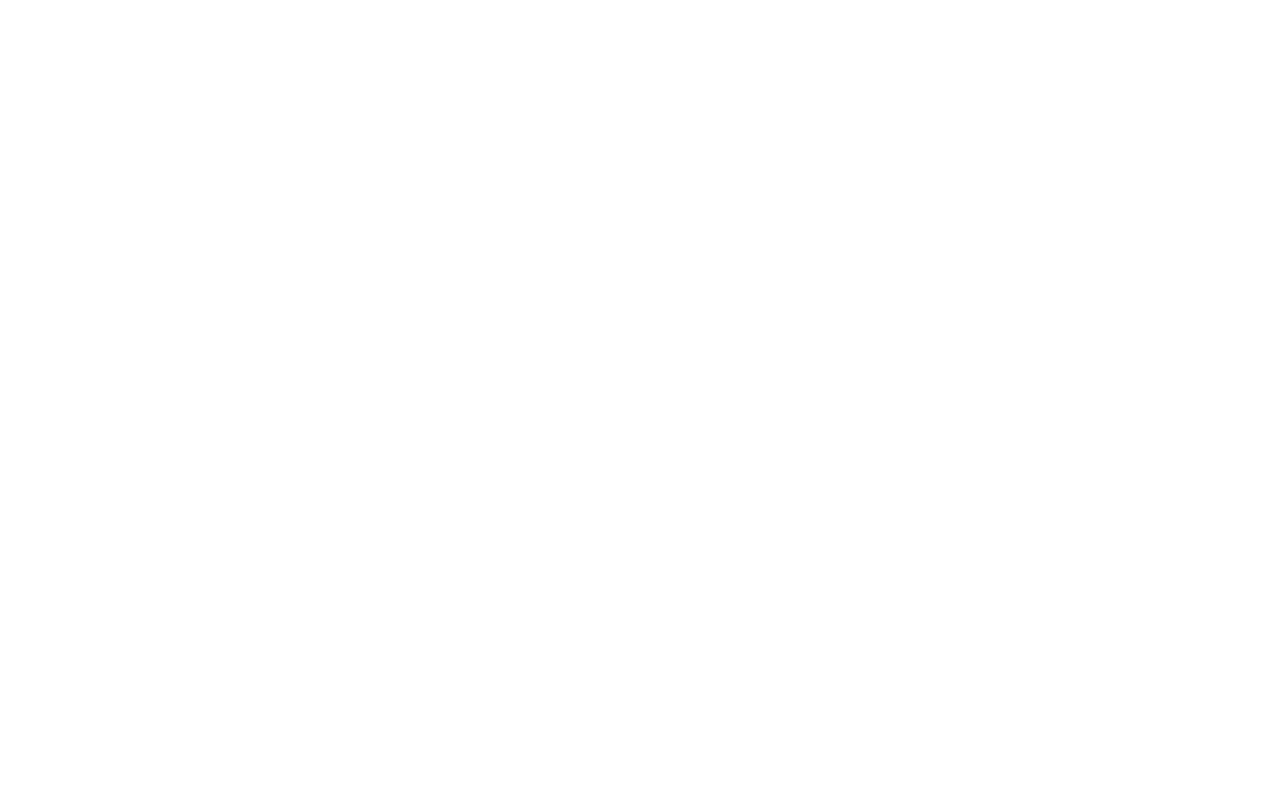
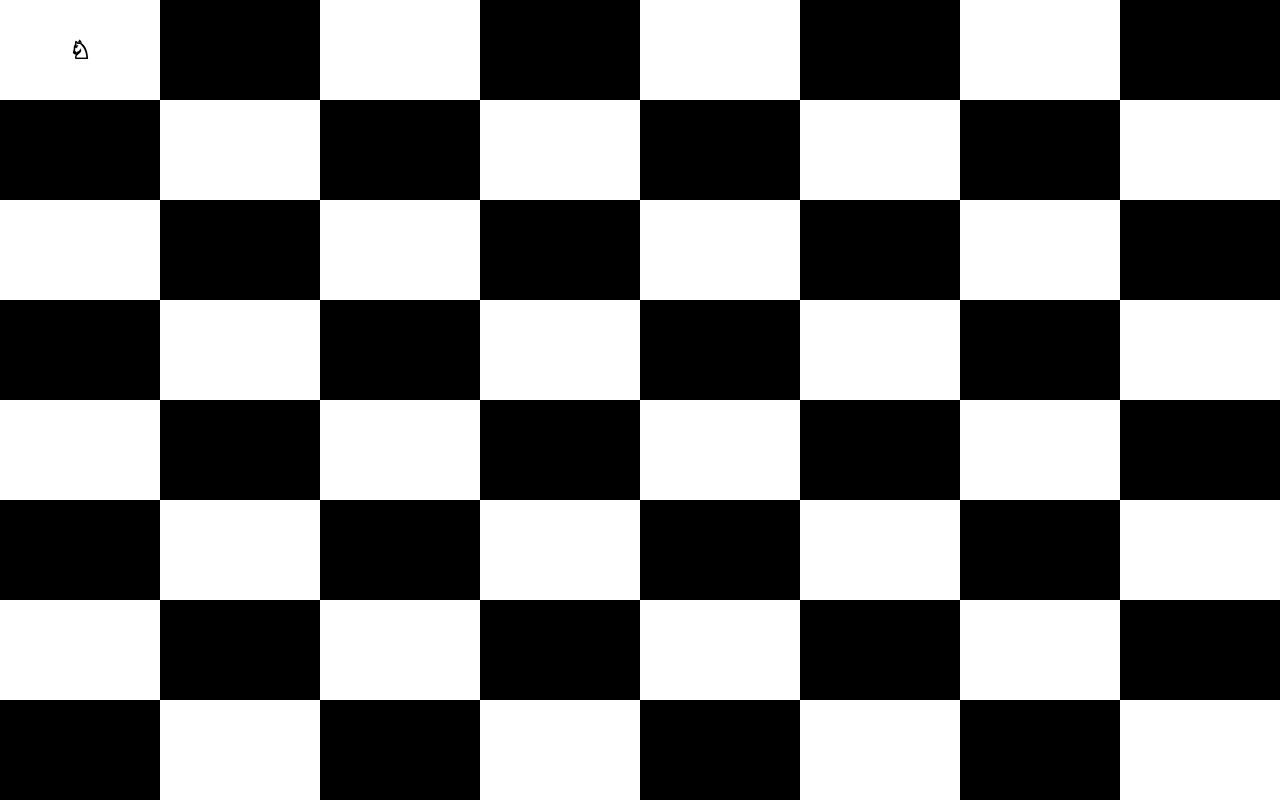
Before and after one commit to 2nonnon/game, a React (Vite) app: page /dndpalyground in a window 1280 px wide. Built offline with nearby package versions, Linux system fonts and the light colour scheme.

Commit message:
dnd chess example

```diff
--- a/package.json
+++ b/package.json
@@ -13,6 +13,8 @@
     "match-sorter": "^6.3.1",
     "qrcode-generator": "^1.4.4",
     "react": "^18.2.0",
+    "react-dnd": "^16.0.1",
+    "react-dnd-html5-backend": "^16.0.1",
     "react-dom": "^18.2.0",
     "react-router-dom": "^6.4.2",
     "sort-by": "^1.2.0"
--- /dev/null
+++ b/src/views/DnDPlayground/Game.ts
@@ -0,0 +1,37 @@
+export type Coordinate = [x: number, y: number]
+
+export const ItemTypes = {
+  KNIGHT: 'knight',
+}
+
+type Observer = (knightPosition: Coordinate) => void
+
+let knightPosition: Coordinate = [0, 0]
+let observer: null | Observer = null
+
+function emitChange() {
+  observer!(knightPosition)
+}
+
+export function observe(o: Observer) {
+//   if (!observer)
+  observer = o
+
+//   emitChange()
+}
+
+export function moveKnight(toX: number, toY: number) {
+  knightPosition = [toX, toY]
+  emitChange()
+}
+
+export function canMoveKnight(toX: number, toY: number) {
+  const [x, y] = knightPosition
+  const dx = toX - x
+  const dy = toY - y
+
+  return (
+    (Math.abs(dx) === 2 && Math.abs(dy) === 1)
+      || (Math.abs(dx) === 1 && Math.abs(dy) === 2)
+  )
+}
--- a/src/views/DnDPlayground/index.tsx
+++ b/src/views/DnDPlayground/index.tsx
@@ -1,5 +1,154 @@
+import { useState } from 'react'
+import { DndProvider, DragPreviewImage, useDrag, useDrop } from 'react-dnd'
+import { HTML5Backend } from 'react-dnd-html5-backend'
+import img from '../../assets/react.svg'
+import type { Coordinate } from './Game'
+import { ItemTypes, canMoveKnight, moveKnight, observe } from './Game'
+
+const Knight = () => {
+  const [{ isDragging }, drag, preview] = useDrag(() => ({
+    type: ItemTypes.KNIGHT,
+    collect: monitor => ({
+      isDragging: !!monitor.isDragging(),
+    }),
+  }))
+
+  const knightImage = img
+
+  return (
+    <>
+      <DragPreviewImage connect={preview} src={knightImage} />
+      <div
+        ref={drag}
+        style={{
+          opacity: isDragging ? 0.5 : 1,
+          fontSize: 25,
+          fontWeight: 'bold',
+          cursor: 'move',
+        }}
+      >
+      ♘
+      </div>
+    </>
+  )
+}
+
+const Square = ({ black, children }: { black: boolean; children: any }) => {
+  const fill = black ? 'black' : 'white'
+  const stroke = black ? 'white' : 'black'
+  return <div style={{
+    backgroundColor: fill,
+    color: stroke,
+    width: '100%',
+    height: '100%',
+  }}>{children}</div>
+}
+
+const Overlay = ({ color }: { color: string }) => {
+  return (
+    <div
+      style={{
+        position: 'absolute',
+        top: 0,
+        left: 0,
+        height: '100%',
+        width: '100%',
+        zIndex: 1,
+        opacity: 0.5,
+        backgroundColor: color,
+      }}
+      className='pointer-events-none'
+    />
+  )
+}
+
+const BoardSquare = ({ x, y, children }: { x: number; y: number; children: any }) => {
+  const black = (x + y) % 2 === 1
+  const [{ isOver, canDrop }, drop] = useDrop(() => ({
+    accept: ItemTypes.KNIGHT,
+    canDrop: () => canMoveKnight(x, y),
+    drop: () => moveKnight(x, y),
+    collect: monitor => ({
+      isOver: !!monitor.isOver(),
+      canDrop: !!monitor.canDrop(),
+    }),
+  }), [x, y])
+
+  return (
+    <div
+      ref={drop}
+      style={{
+        position: 'relative',
+        width: '100%',
+        height: '100%',
+      }}
+    >
+      <Square black={black}>{children}</Square>
+      {isOver && !canDrop && <Overlay color="red" />}
+      {!isOver && canDrop && <Overlay color="yellow" />}
+      {isOver && canDrop && <Overlay color="green" />}
+    </div>
+  )
+}
+
+function handleSquareClick(toX: number, toY: number) {
+  if (canMoveKnight(toX, toY))
+    moveKnight(toX, toY)
+}
+
+const renderPiece = (x: number, y: number, [knightX, knightY]: Coordinate) => {
+  if (x === knightX && y === knightY)
+    return <Knight />
+}
+
+const renderSquare = (i: number, knightPosition: Coordinate) => {
+  const x = i % 8
+  const y = Math.floor(i / 8)
+
+  return (
+    <div key={i} style={{ width: '12.5%', height: '12.5%' }} onClick={() => handleSquareClick(x, y)}>
+      <BoardSquare x={x} y={y}>
+        <div className="flex justify-center items-center h-full">
+          {renderPiece(x, y, knightPosition)}
+        </div>
+      </BoardSquare>
+    </div>
+  )
+}
+
+const Board = ({ knightPosition }: { knightPosition: Coordinate }) => {
+  const squares = []
+  for (let i = 0; i < 64; i++)
+    squares.push(renderSquare(i, knightPosition))
+
+  return (
+    <DndProvider backend={HTML5Backend}>
+      <div
+        style={{
+          width: '100%',
+          height: '100%',
+          display: 'flex',
+          flexWrap: 'wrap',
+        }}
+      >
+        {squares}
+      </div>
+    </DndProvider>
+
+  )
+}
+
 const DnDPalyground = () => {
-  return <></>
+  const [knightPosition, setKnightPosition] = useState<Coordinate>([0, 0])
+  observe((_knightPosition: Coordinate) => {
+    setKnightPosition(() => _knightPosition)
+  })
+
+  return <>
+    <div className="flex justify-center items-center h-screen">
+      <Board knightPosition={knightPosition}></Board>
+    </div>
+  </>
 }
 
 export default DnDPalyground
```
Also changed, not shown: 1 other file (tests, documents, lock files or other folders).
